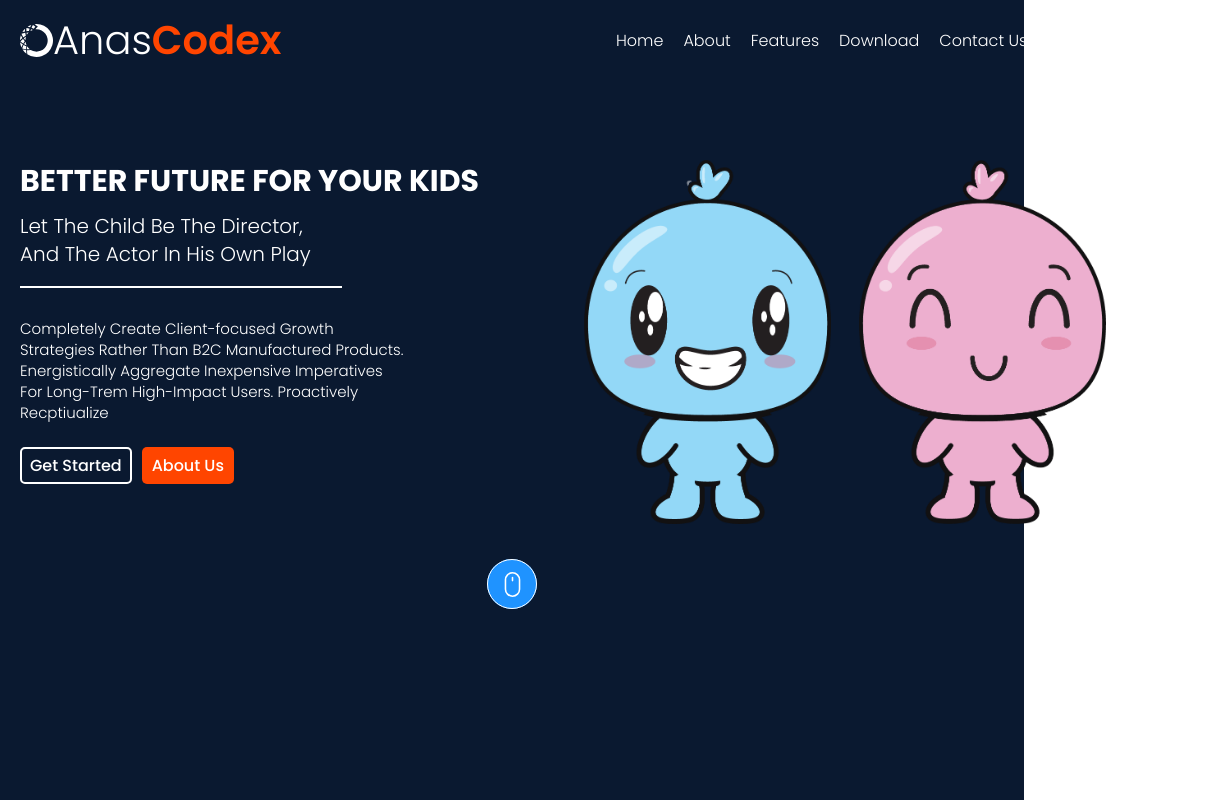
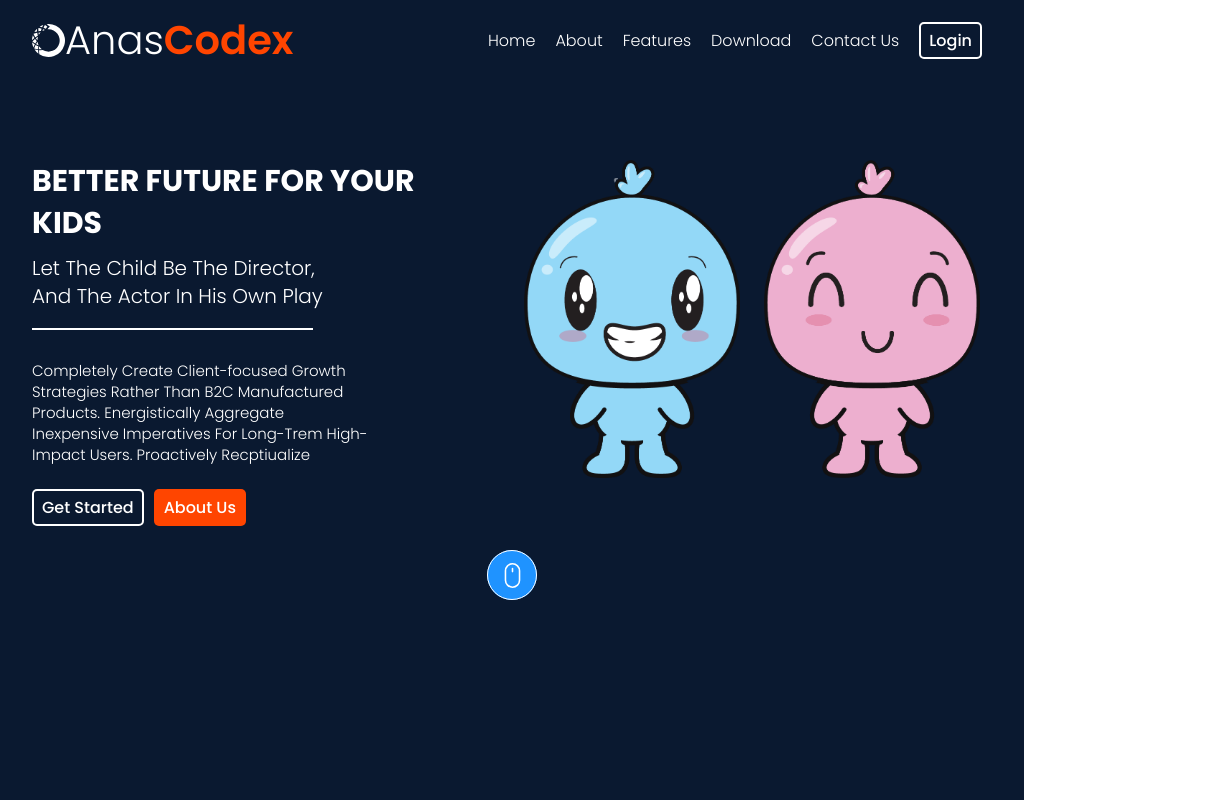
Before and after one commit to anas110440/React-Tempelet-AnasCodex, a React (Create React App) app: page / in a window 1024 px wide. Shown: the top 800 px of the page, 1220 px wide, since content can reach past the window. Built offline with nearby package versions, Linux system fonts and the light colour scheme.

Commit message:
Update index.css

```diff
--- a/src/index.css
+++ b/src/index.css
@@ -65,7 +65,7 @@ img {
 
 @media (min-width:992px) and (max-width:1200px) {
   .container {
-    width: 1140px;
+    width: 1000px;
   }
 }
 
```
